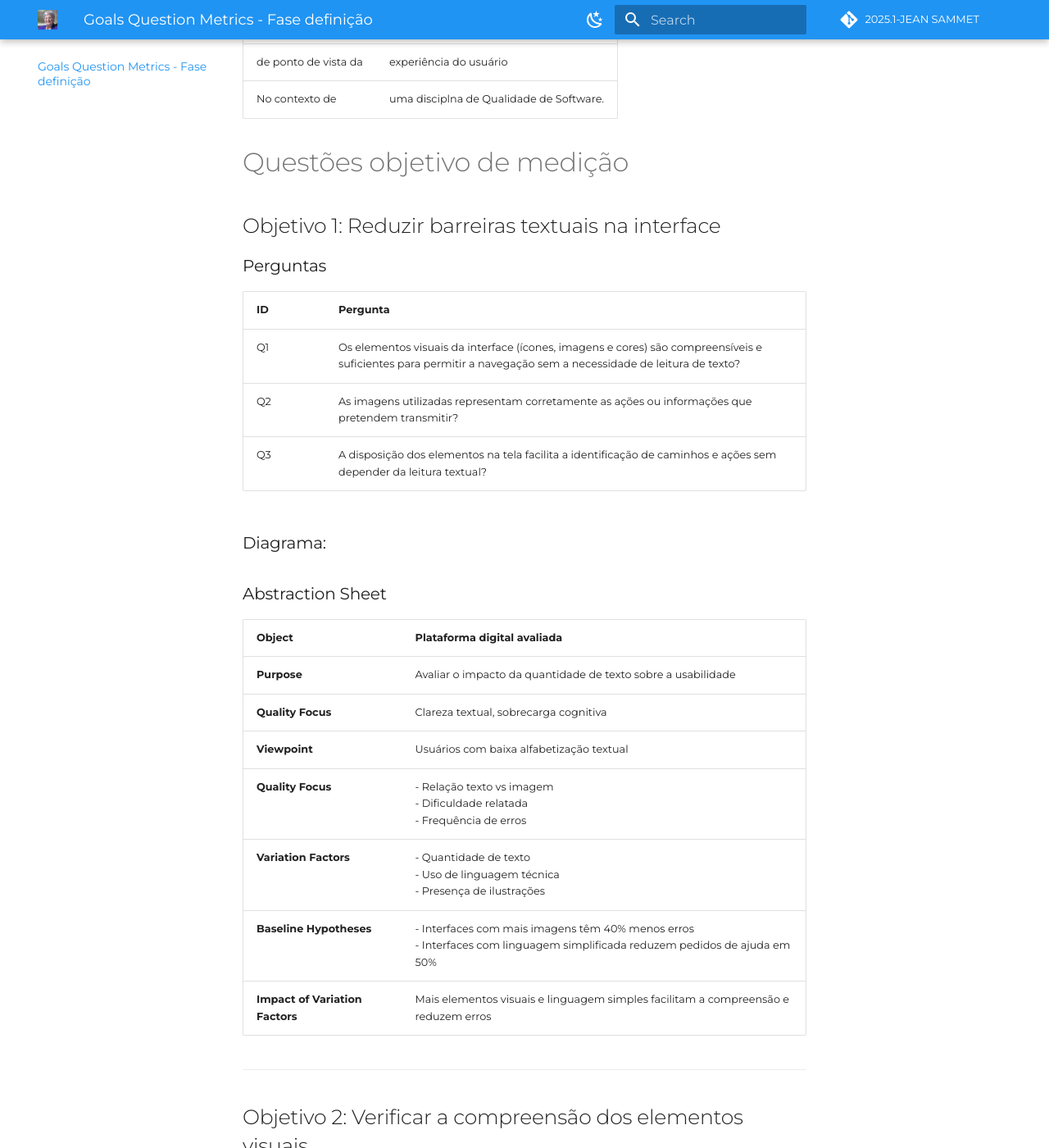
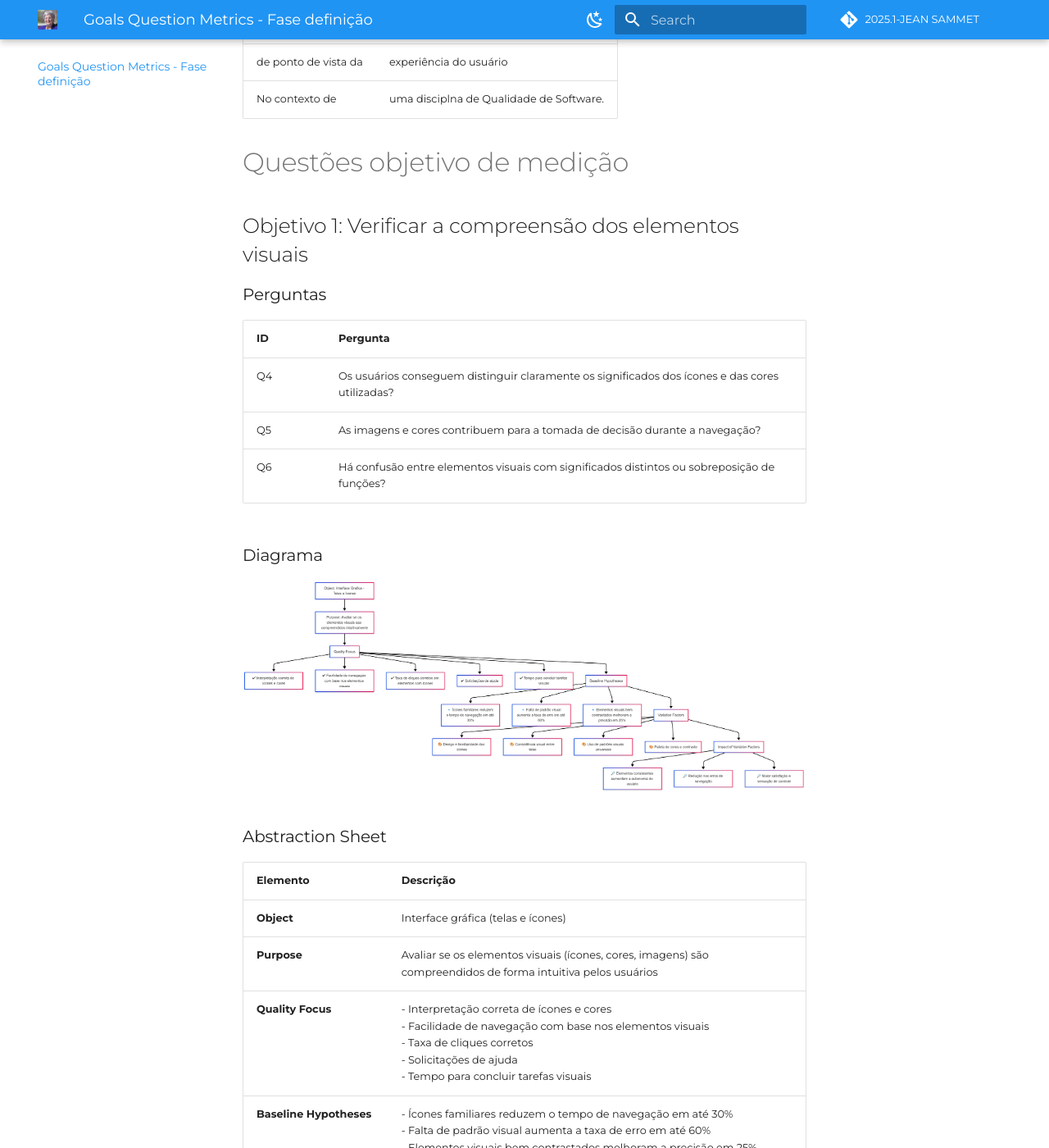
Before and after one commit to FCTE-Qualidade-de-Software-1/2025-1-T02-JEAN-SAMMET, an MkDocs documentation site: the page built from docs/goalsQuestionMetrics.md, in a window 1280 px wide and 1400 px high, scrolled down 480 px. Shown: the whole window at 82% size. Built offline with MkDocs 1.6.1 and Material for MkDocs 9.7.7, drawn with Linux system fonts in a browser that asks for light colours; comment, search, counter and statistics services are not loaded; some of the changed text lies outside the part shown.

```diff
--- a/docs/goalsQuestionMetrics.md
+++ b/docs/goalsQuestionMetrics.md
@@ -12,34 +12,7 @@
 
 # Questões objetivo de medição
 
-##  Objetivo 1: Reduzir barreiras textuais na interface
-
-### Perguntas
-
-| ID | Pergunta                                                                                                                                                      |
-| -- | ------------------------------------------------------------------------------------------------------------------------------------------------------------- |
-| Q1 | Os elementos visuais da interface (ícones, imagens e cores) são compreensíveis e suficientes para permitir a navegação sem a necessidade de leitura de texto? |
-| Q2 | As imagens utilizadas representam corretamente as ações ou informações que pretendem transmitir?                                                              |
-| Q3 | A disposição dos elementos na tela facilita a identificação de caminhos e ações sem depender da leitura textual?                                              |
-
-
-### Diagrama:
-
-### Abstraction Sheet
-
-| **Object**                      | Plataforma digital avaliada                                                                                                  |
-| ------------------------------- | ---------------------------------------------------------------------------------------------------------------------------- |
-| **Purpose**                     | Avaliar o impacto da quantidade de texto sobre a usabilidade                                                                 |
-| **Quality Focus**               | Clareza textual, sobrecarga cognitiva                                                                                        |
-| **Viewpoint**                   | Usuários com baixa alfabetização textual                                                                                     |
-| **Quality Focus**               | - Relação texto vs imagem<br>- Dificuldade relatada<br>- Frequência de erros                                                 |
-| **Variation Factors**           | - Quantidade de texto<br>- Uso de linguagem técnica<br>- Presença de ilustrações                                             |
-| **Baseline Hypotheses**         | - Interfaces com mais imagens têm 40% menos erros<br>- Interfaces com linguagem simplificada reduzem pedidos de ajuda em 50% |
-| **Impact of Variation Factors** | Mais elementos visuais e linguagem simples facilitam a compreensão e reduzem erros                                           |
-
----
-
-##  Objetivo 2: Verificar a compreensão dos elementos visuais
+##  Objetivo 1: Verificar a compreensão dos elementos visuais
 
 ### Perguntas
 
@@ -52,7 +25,7 @@
 
 ### Diagrama
 
-![Diagrama](./assets/diagrama2.png)
+![Diagrama](./assets/diagrama1.png)
 
 ### Abstraction Sheet
 
@@ -92,34 +66,6 @@
 | **Baseline Hypotheses**         | - Mensagens claras reduzem a necessidade de suporte e diminuem erros de uso </br>- Feedback visual/sonoro imediato aumenta a confiança do usuário na execução da ação. </br>- A padronização do feedback reduz o tempo de aprendizado e aumenta a eficiência no uso.</br>- A ausência ou inconsistência nos feedbacks compromete a previsibilidade do sistema.</br>- Feedbacks padronizados promovem uma experiência mais fluida e consistente. |
 | **Variation Factors**           | - Uso de linguagem simples<br>- Tipos de feedback (visuais, sonoros)<br>- Tempo de navegação em um fluxo de telas|
 | **Impact of Variation Factors** | Feedback claro e imediato aumenta confiança e reduz abandono de tarefas e o tempo de realização de uma dada atividade. |
-
-
----
-
-##  Objetivo 4: Promover o uso autônomo e confiante da plataforma
-
-### Perguntas
-
-| ID  | Pergunta                                                                                                            |
-| --- | ------------------------------------------------------------------------------------------------------------------- |
-| Q10 | Os usuários conseguem concluir tarefas básicas (como cadastrar, buscar, acessar conteúdos) sem assistência externa? |
-| Q11 | Os usuários relatam confiança e conforto ao utilizar a plataforma após um breve período de uso?                     |
-| Q12 | Existem pontos da navegação que geram frustração, hesitação ou abandono da tarefa por parte do usuário?             |
-
-
-### Diagrama
-
-### Abstraction Sheet
-
-| **Object**                      | Plataforma durante tarefas completas                                                                        |
-| ------------------------------- | ----------------------------------------------------------------------------------------------------------- |
-| **Purpose**                     | Avaliar se os usuários conseguem usar o sistema sozinhos                                                    |
-| **Quality Focus**               | Grau de autonomia e confiança do usuário                                                                    |
-| **Viewpoint**                   | Agricultores com baixa familiaridade digital                                                                |
-| **Quality Focus**               | - Tempo para completar tarefas<br>- Nível de satisfação<br>- Necessidade de auxílio externo                 |
-| **Variation Factors**           | - Complexidade da navegação<br>- Padrões de interação<br>- Personalização e acessibilidade                  |
-| **Baseline Hypotheses**         | - Interfaces simples aumentam em 60% o uso sem ajuda<br>- Interfaces complexas elevam a taxa de desistência |
-| **Impact of Variation Factors** | Menor complexidade e melhor acessibilidade aumentam a confiança e o sucesso na execução de tarefas          |
 
 ---
 
```
Also changed, not shown: other parts of docs/goalsQuestionMetrics.md (+3 -2 lines), docs/assets/diagrama1.png (added), docs/assets/diagrama2.png.
